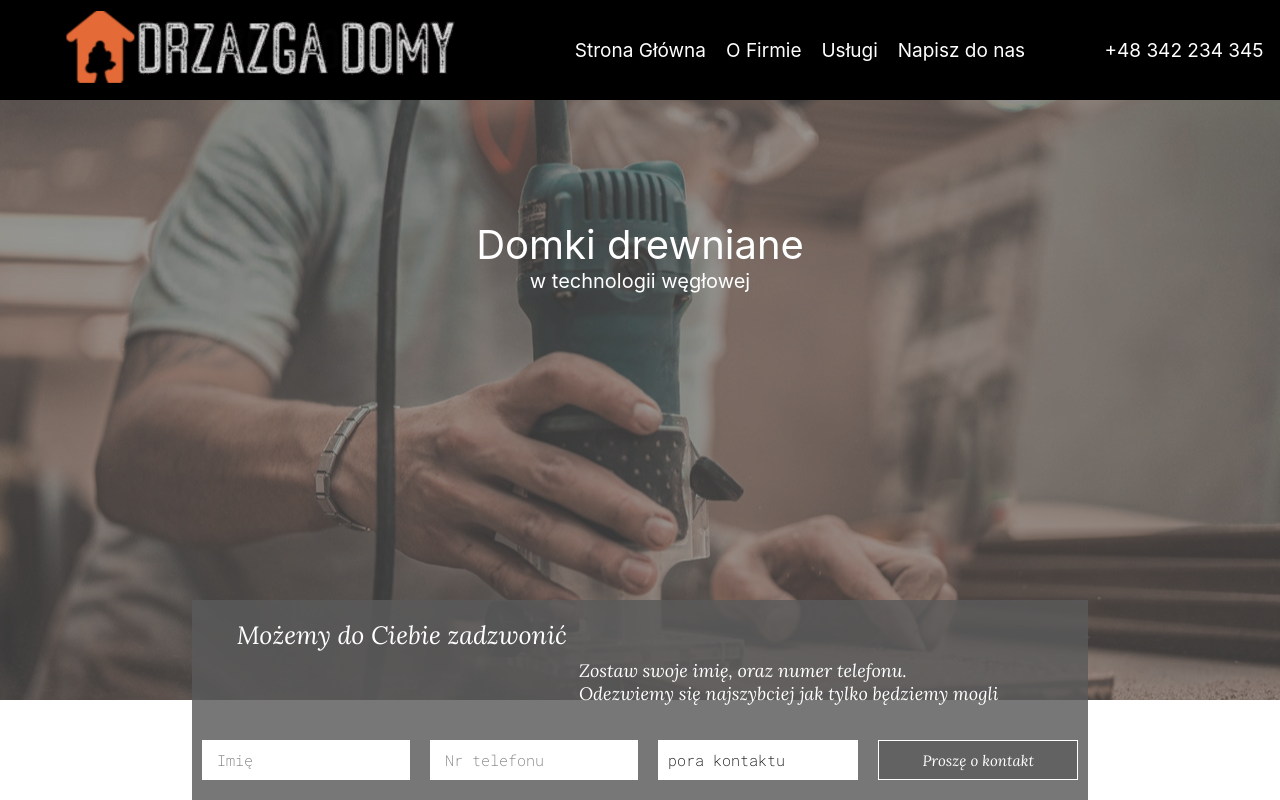
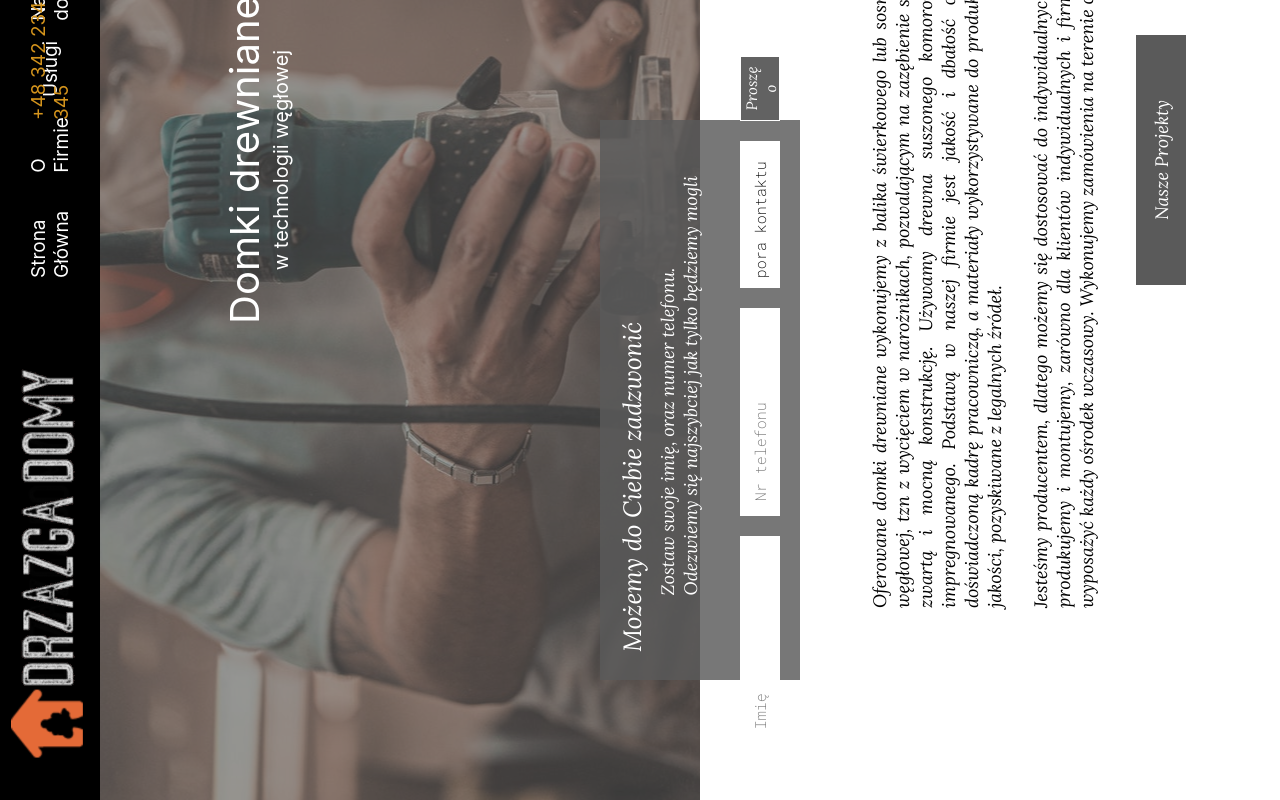
Before and after one commit to MarekBartczak/Drzazgadomy, a React (Create React App) app: page / in a window 1280 px wide. Shown: the top 800 px of the page. Built offline with nearby package versions, Linux system fonts and the light colour scheme.

Commit message:
landscape lock

```diff
--- a/public/index.html
+++ b/public/index.html
@@ -9,6 +9,8 @@
       name="description"
       content="Web site created using create-react-app"
     />
+    <meta http-equiv="ScreenOrientation" content="autoRotate:disabled" />
+
     <link rel="preconnect" href="https://fonts.gstatic.com" />
     <link
       rel="stylesheet"
--- a/src/index.css
+++ b/src/index.css
@@ -15,3 +15,14 @@ code {
   font-family: source-code-pro, Menlo, Monaco, Consolas, "Courier New",
     monospace;
 }
+@media (orientation: landscape) {
+  html {
+    transform: rotate(-90deg);
+    transform-origin: left top;
+    width: 100vh;
+    overflow-x: hidden;
+    position: absolute;
+    top: 100%;
+    left: 0;
+  }
+}
```
